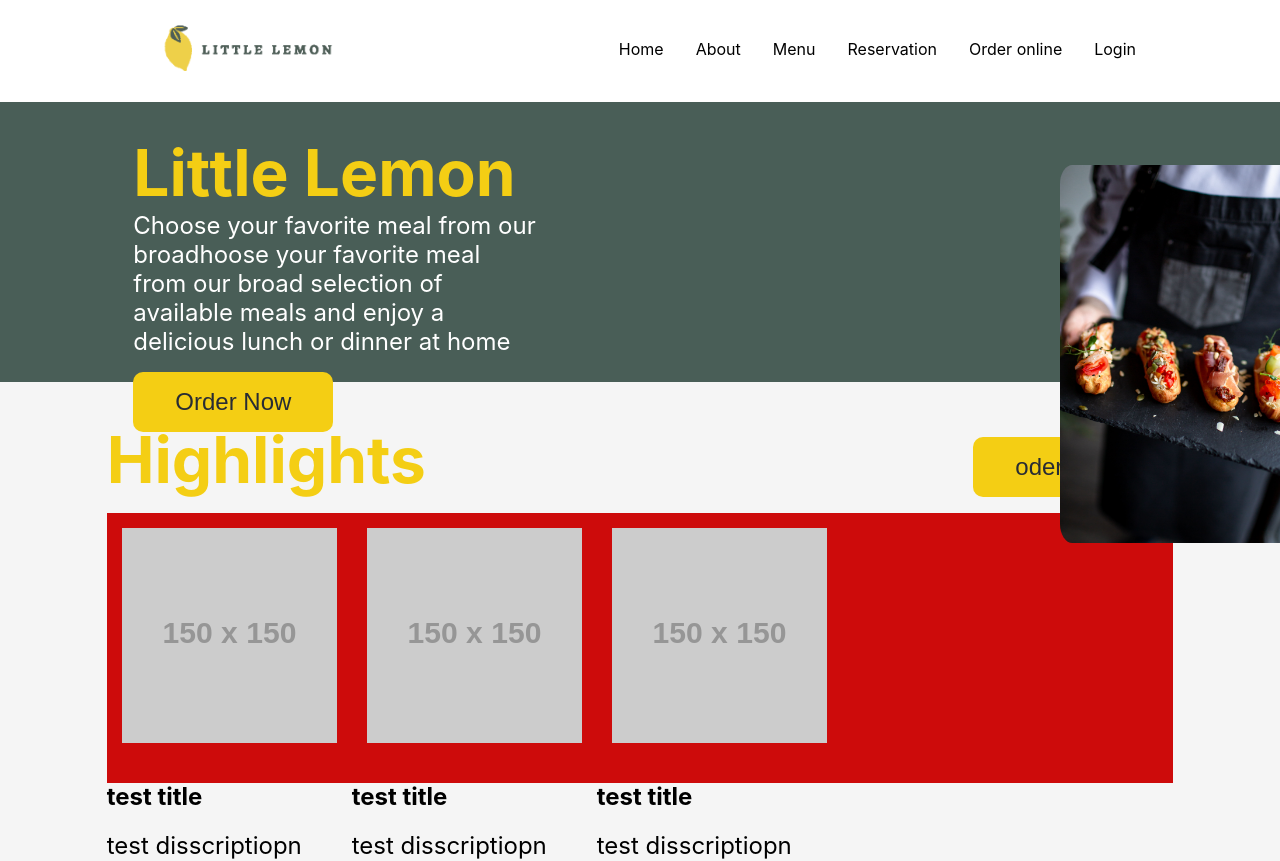
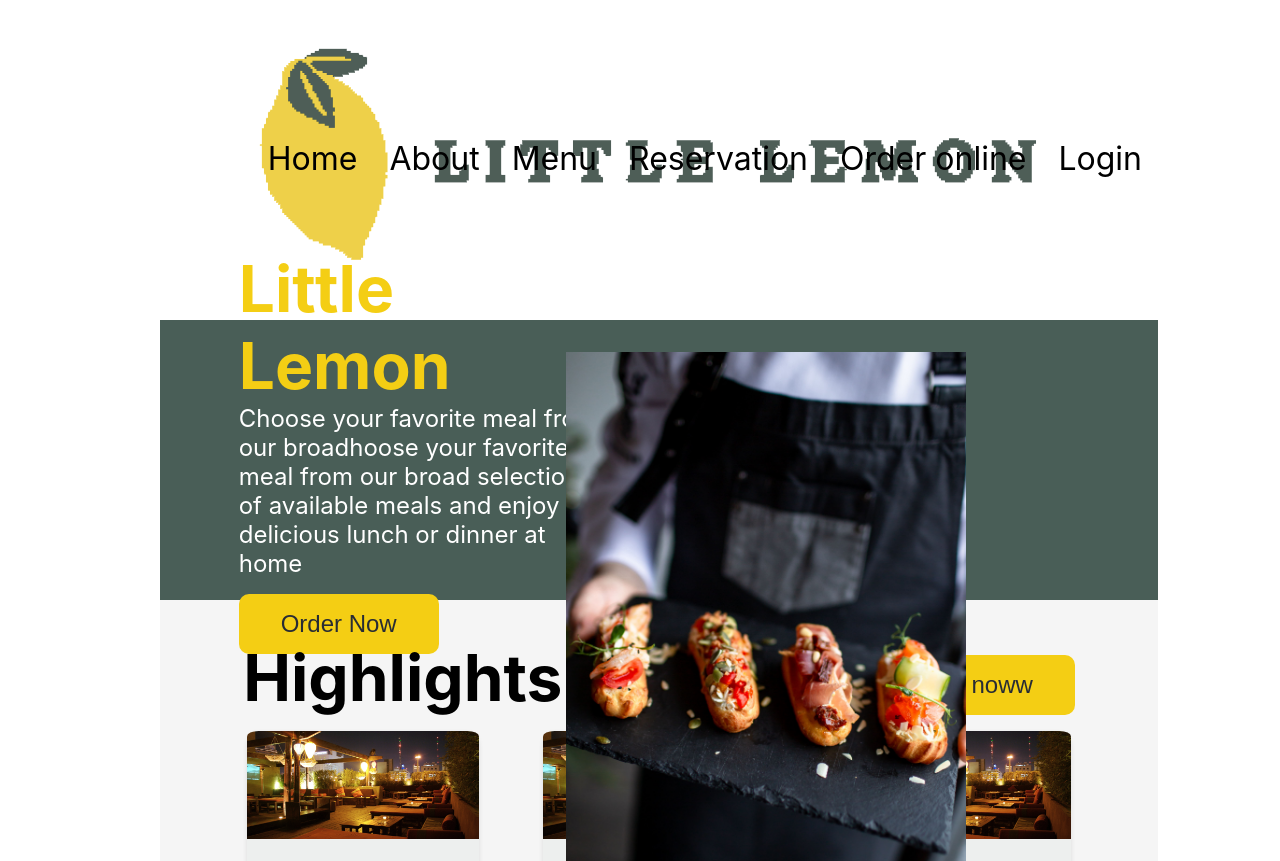
Before and after one commit to upenthiran93/meta-fe-final, a React (Create React App) app: page / in a window 1280 px wide. Shown: the top 861 px of the page. Built offline with nearby package versions, Linux system fonts and the light colour scheme; the HTML template or start-up script is replaced by a standard one.

Commit message:
re styele

```diff
--- a/src/components/Hero.jsx
+++ b/src/components/Hero.jsx
@@ -4,13 +4,13 @@ import heroimage from "../assets/images/restaurantFood.jpg";
 function Hero() {
   return (
     <div className="hero">
-     <div className={"info"}>
+     <div className={"hero-info"}>
          <h1>Little Lemon</h1>
 
          <p>Choose your favorite meal from our broadhoose your favorite meal from our broad selection of available meals and enjoy a delicious lunch or dinner at home</p>
          <button className={"Hero-Action"}>Order Now</button>
      </div>
-        <div className={"mainn-img"}>
+        <div className={"hero-img"}>
             <img src={heroimage} alt="heroimage" />
         </div>
     </div>
--- a/src/components/Highlights.jsx
+++ b/src/components/Highlights.jsx
@@ -1,6 +1,7 @@
 import React from 'react';
 import './style/Highlights.css';
 import SpecialCard from "./SpecialCard";
+import image from "../assets/images/restaurant.jpg";
 function Highlights () {
   return (
     <div className={"Highlights"}>
@@ -12,9 +13,9 @@ function Highlights () {
            {[...Array(3)].map((_, index) => (
               <SpecialCard
                   key={index}
-                  description={"test disscriptiopn"}
-                    title={"test title"}
-                    image={"https://via.placeholder.com/150"}
+                  description={" and web page editors now use Lorem Ipsum as their default model text, and a search for 'lorem ipsum' will uncover many web sites still in their infancy."}
+                    title={"Name of the dish"}
+                    image={image}
               />
 
            ))}
--- a/src/components/SpecialCard.jsx
+++ b/src/components/SpecialCard.jsx
@@ -1,12 +1,16 @@
+import React from "react";
+import "./style/SpecialCard.css";
 function SpecialCard({ title, description, image, Price}) {
   return (
     <div className="special-card">
       <img src={image} alt={title} />
-      <h2>{title}</h2>
-        <h3> {Price}</h3>
-      <p>{description}</p>
-        <h2> oder this item</h2>
-        <button> oder noww</button>
+        <div className={"content"}>
+            <h2 className={"Title"}>{title}</h2>
+            <h3> {Price}</h3>
+             <p>{description}</p>
+            <h2> oder this item</h2>
+            <button> oder noww</button>
+        </div>
     </div>
   );
 }
--- a/src/components/style/Header.css
+++ b/src/components/style/Header.css
@@ -1,19 +1,24 @@
 .header{
   grid-area: nav;
   display: flex;
-  justify-content: space-between;
+  position: relative;
+
   align-items: center;
-  width: 80%;
-  margin: auto;
+
+
+  margin-left: 10rem;
+  margin-right: 10rem;
+
 }
 
-img{
+.header>img{
   margin: 15px;
   width:215px;
 }
 
 .nav{
-  display: flex;
+  position: absolute;
+right: 0;
 }
 
 .nav ul {
--- a/src/components/style/Main.css
+++ b/src/components/style/Main.css
@@ -1,64 +1,68 @@
-main{
-background-color: #f5f5f5;
+main {
+    background-color: #f5f5f5;
     display: grid;
-    grid-template-areas: "Hero" "Highlight""Testimonial""About";
+    grid-template-areas: "Hero" "Highlight" "Testimonial" "About";
     grid-template-rows: 35vh 55vh 25vh 25vh;
+    margin-right: 10rem;
+    margin-left: 10rem;
 }
 
-.hero{
+.hero {
+    grid-area: Hero;
+    display: flex;
+    justify-content: space-between; /* Add this line */
+    background-color: #495E57;
+    padding: 2rem;
+}
 
-    grid-area: Hero;
-    background-color: #495E57;
-    display: grid;
-    grid-template-columns: repeat(12, 1fr);
-    padding: 2rem;
+.hero-info {
+    width: 50%; /* Corrected the typo from 'witdh' to 'width' */
+    margin-left: 5%;
+    flex: 1;
+    width: 35%; /* Corrected the typo from 'witdh' to 'width' */
+    align-self: center;
+    color: #fff;
+}
+
+.hero-img {
+    position: relative;
+    width: 50%; /* Corrected the typo from 'witdh' to 'width' */
+    margin-right: 10rem; /* Corrected the capitalization from 'Right' to 'right' */
+    flex: 1;
+}
+.hero-img img {
+    position: absolute;
+    right: 0;
+    width: 400px;
+    height: auto;
+    object-fit: cover;
 
 }
 
-.hero>.info{
-   grid-column: 2 / 6;
-    align-self: center;
-    color: #fff;
-    /* Adjust as needed */
-
-}
-
-.hero>.mainn-img{
-    width: 100px;
-   grid-column: 11 / 11;
 
 
-    /* Adjust as needed */
-}
-.hero>.mainn-img img{
-
-    position: absolute;
-    top: 150px;
-    width: 250px;
-    height: auto;
-    border-radius: 5%;
-    z-index: 3; /* Adjust as needed to ensure the image is above all other elements */
-}
-.Hero-Action{
-
-}
-.Highlights{
+.Highlights {
     grid-area: Highlight;
     display: grid;
     grid-template-columns: repeat(12, 1fr);
     grid-template-rows: repeat(10, 1fr);
 }
-.Highlights>.TitleBox{
+
+.TitleBox > h1 {
+    color: black;
+}
+
+.Highlights > .TitleBox {
     display: flex;
     justify-content: space-between;
     grid-column: 2 / 12;
-    grid-row: 2/ 2;
+    grid-row: 2 / 2;
     align-self: center;
-    color: #cd0b0b;
 }
-.HighlightsBox{
+
+.HighlightsBox {
+    justify-content: center;
     display: flex;
-    background-color: #cd0b0b;
     height: 100%;
     grid-column: 2 / 12;
     grid-row: 3 / 10;
--- a/src/components/style/Nav.css
+++ b/src/components/style/Nav.css
@@ -1,7 +1,6 @@
 .nav {
+    overflow: hidden;
 
-    overflow: hidden;
-    display: flex;
   }
 
 
@@ -11,6 +10,7 @@
   }
 
   .nav a {
+    font-size: 2rem;
     float: left;
     color: #000000;
     text-align: center;
--- /dev/null
+++ b/src/components/style/SpecialCard.css
@@ -0,0 +1,30 @@
+.special-card {
+
+
+    background-color: #EDEFEE;
+    border-radius: 5%;
+    box-shadow: 0 2px 5px rgba(0, 0, 0, 0.1);
+    display: grid;
+    grid-template-areas:
+        "image"
+        "content";
+    grid-template-rows: 40% 60% ;
+    margin-right: 2rem;
+    margin-left: 2rem;
+    padding: 0rem;
+    width: 400px;
+}
+.special-card>img {
+    padding: 0;
+    margin: 0;
+    grid-area: image;
+    width: 100%;
+    height: 100%;
+    border-radius: 5%  5% 0 0;
+    object-fit: cover;
+}
+
+.special-card>.content {
+    grid-area: content;
+    padding: 1rem;
+}
```
